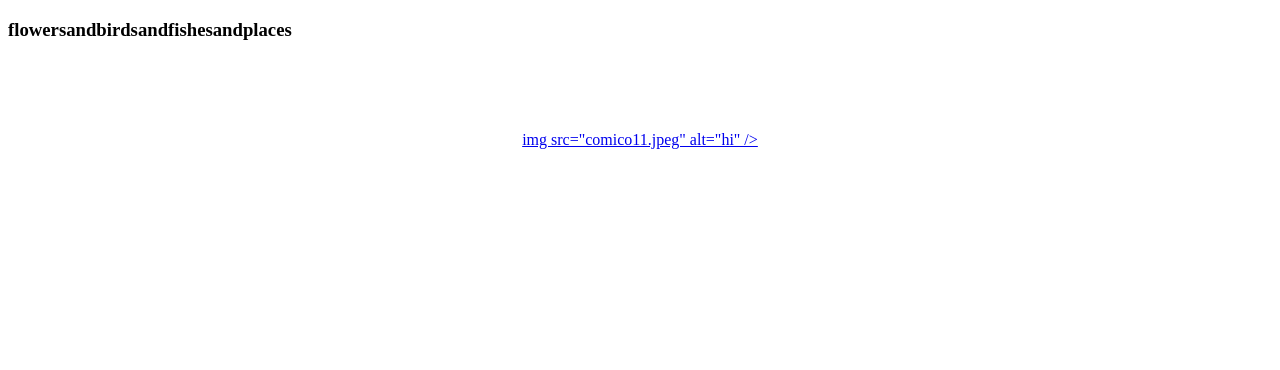
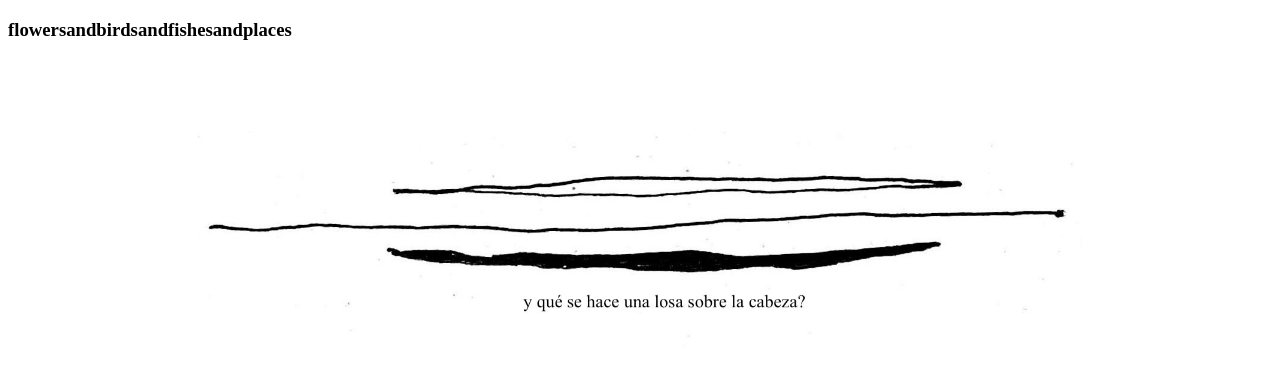
Before and after one commit to jianzhang00/flowersandbirdsandfishes, a plain HTML site: page 11.html in a window 1280 px wide. Drawn offline with Linux system fonts and the light colour scheme.

Commit message:
Add files via upload

```diff
--- a/11.html
+++ b/11.html
@@ -21,7 +21,7 @@
     <br>
 
 
-      <a title="fanzinejuan01" href="12.html"><div align="center">img src="comico11.jpeg" alt="hi" /></a>
+      <a title="fanzinejuan01" href="12.html"> <div align="center"> <img src="comico11.jpeg" alt="hi"/></a>
           <br>
 
    </body>
```
